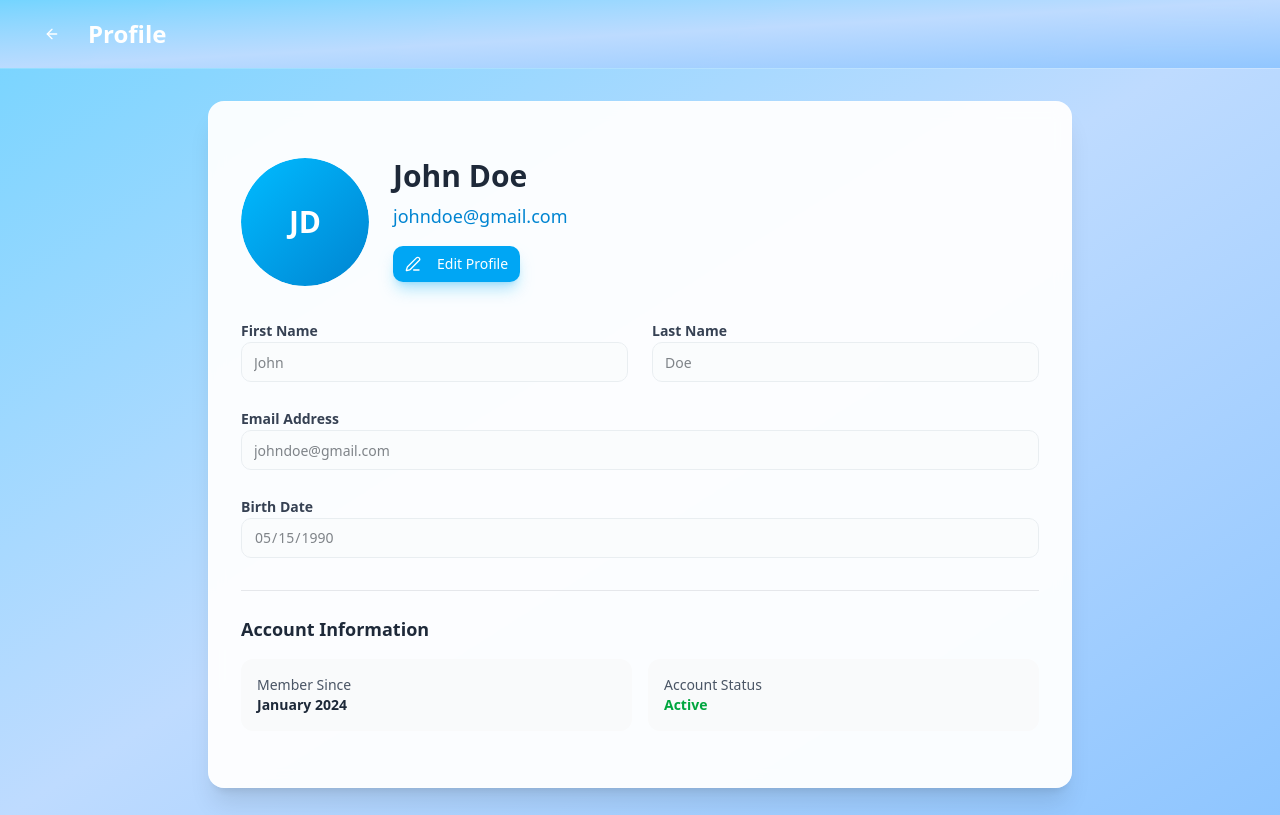
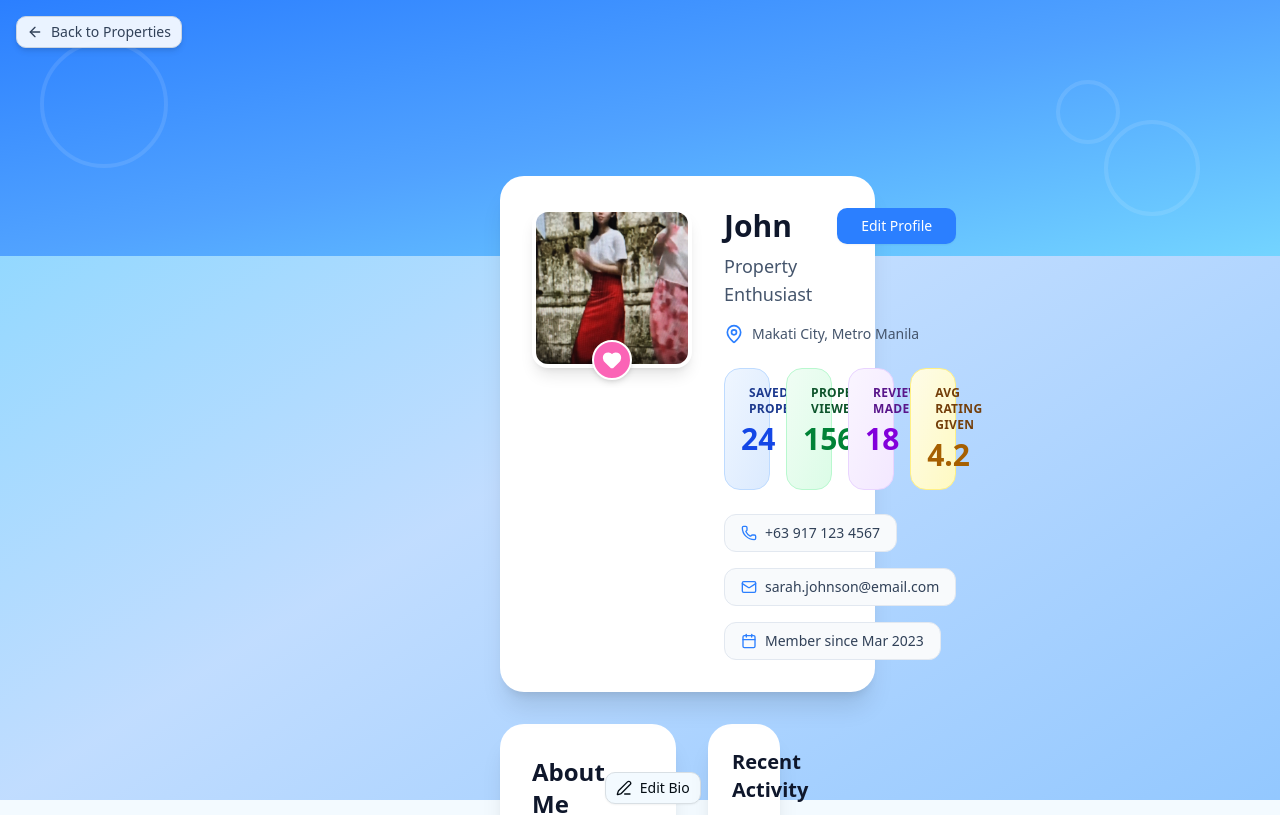
Before and after one commit to coderenjoyer/RealEstateHub, a React (Vite) app in the folder AzureConnect/: page /user/profile in a window 1280 px wide. Shown: the top 815 px of the page. Built offline with nearby package versions, Linux system fonts and the light colour scheme.

Commit message:
update user=profile UI

```diff
--- a/AzureConnect/src/App.tsx
+++ b/AzureConnect/src/App.tsx
@@ -37,8 +37,9 @@ function App() {
       }
     >
       <Routes>
+        <Route path="/" element={<UserHomePage />} />
         <Route
-          path="/"
+          path="/landing"
           element={
             <main className="min-h-screen">
               <Header />
@@ -63,7 +64,6 @@ function App() {
           path="/agent/listed-properties"
           element={<AgentListedPropertiesPage />}
         />
-        <Route path="/agent" element={<AgentProfilePage />} />
         <Route path="/agent/createlist" element={<AgentListPropertyPage />} />
         <Route path="/agent/reports" element={<AgentReportsPage />} />
         <Route
@@ -82,5 +82,4 @@ function App() {
     </Suspense>
   );
 }
-
 export default App;
--- a/AzureConnect/src/components/User/profile-page.tsx
+++ b/AzureConnect/src/components/User/profile-page.tsx
@@ -1,209 +1,251 @@
-import { useState } from "react";
-import { Button } from "@/components/ui/button";
-import { Card } from "@/components/ui/card";
-import { Input } from "@/components/ui/input";
-import { Label } from "@/components/ui/label";
-import { Avatar, AvatarFallback } from "@/components/ui/avatar";
-import { ArrowLeft, Edit3, Save, X } from "lucide-react";
-import { useNavigate } from "react-router-dom";
+import { MapPin, Phone, Mail, Calendar, Heart, Home, Star, Edit3, Globe, Briefcase, GraduationCap, Award, Users, ArrowLeft } from "lucide-react"
+import { Button } from "@/components/ui/button"
+import { useNavigate } from "react-router-dom"
 
-export default function UserProfilePage() {
+function UserProfilePage() {
   const navigate = useNavigate();
-  const [isEditing, setIsEditing] = useState(false);
-  const [formData, setFormData] = useState({
-    firstName: "John",
-    lastName: "Doe",
-    email: "johndoe@gmail.com",
-    birthdate: "1990-05-15"
-  });
-
-  const handleInputChange = (field: string, value: string) => {
-    setFormData(prev => ({
-      ...prev,
-      [field]: value
-    }));
-  };
-
-  const handleSave = () => {
-    // Here you would typically save to a backend
-    console.log("Saving profile data:", formData);
-    setIsEditing(false);
-  };
-
-  const handleCancel = () => {
-    setIsEditing(false);
-    // Reset form data to original values if needed
-  };
 
   return (
-    <div className="min-h-screen bg-gradient-to-br from-sky-300 via-blue-200 to-blue-300">
-      {/* Header */}
-      <div className="bg-gradient-to-br from-sky-300/95 via-blue-200/95 to-blue-300/95 backdrop-blur-md border-b border-white/20 px-4 lg:px-8 py-4">
-        <div className="flex items-center gap-4">
-          <Button
-            variant="ghost"
-            onClick={() => navigate("/user")}
-            className="text-white hover:bg-white/20 p-2"
-          >
-            <ArrowLeft className="h-5 w-5" />
-          </Button>
-          <h1 className="text-2xl font-bold text-white">Profile</h1>
+    <div className="h-screen bg-gradient-to-br from-sky-300/95 via-blue-200/95 to-blue-300/95">
+      {/* Hero Background Section */}
+      <div className="relative h-64 w-full overflow-hidden bg-gradient-to-br from-blue-500 via-blue-400 to-sky-300">
+        {/* Decorative Pattern Overlay */}
+        <div className="absolute inset-0 opacity-10">
+          <div className="absolute top-10 left-10 w-32 h-32 border-4 border-white rounded-full"></div>
+          <div className="absolute bottom-10 right-20 w-24 h-24 border-4 border-white rounded-full"></div>
+          <div className="absolute top-20 right-40 w-16 h-16 border-4 border-white rounded-full"></div>
         </div>
       </div>
 
-      {/* Main Content */}
-      <div className="container mx-auto px-4 py-8 max-w-4xl">
-        <Card className="bg-white/95 backdrop-blur-sm border-white/20 shadow-xl">
-          <div className="p-6 lg:p-8">
-            {/* Profile Header */}
-            <div className="flex flex-col lg:flex-row items-center lg:items-start gap-6 mb-8">
-              <div className="relative">
-                <Avatar className="h-24 w-24 lg:h-32 lg:w-32">
-                  <AvatarFallback className="bg-gradient-to-br from-sky-400 to-sky-600 text-white text-2xl lg:text-3xl font-bold shadow-lg">
-                    {formData.firstName[0]}{formData.lastName[0]}
-                  </AvatarFallback>
-                </Avatar>
-                {isEditing && (
+      {/* Back Button */}
+      <div className="absolute top-4 left-4 z-10">
         <Button
+          variant="outline"
           size="sm"
-                    className="absolute -bottom-2 -right-2 bg-sky-500 hover:bg-sky-600 text-white rounded-full p-2 shadow-lg"
+          onClick={() => navigate("/user")}
+          className="flex items-center gap-2 bg-white/90 hover:bg-white text-slate-700 border-slate-300 shadow-md"
         >
-                    <Edit3 className="h-4 w-4" />
+          <ArrowLeft className="w-4 h-4" />
+          Back to Properties
         </Button>
-                )}
       </div>
 
-              <div className="flex-1 text-center lg:text-left">
-                <h2 className="text-2xl lg:text-3xl font-bold text-gray-800 mb-2">
-                  {formData.firstName} {formData.lastName}
-                </h2>
-                <p className="text-sky-600 text-lg">{formData.email}</p>
-                <div className="mt-4">
-                  {!isEditing ? (
-                    <Button
-                      onClick={() => setIsEditing(true)}
-                      className="bg-sky-500 hover:bg-sky-600 text-white shadow-lg shadow-sky-500/30"
-                    >
-                      <Edit3 className="h-4 w-4 mr-2" />
-                      Edit Profile
-                    </Button>
-                  ) : (
-                    <div className="flex gap-2 justify-center lg:justify-start">
-                      <Button
-                        onClick={handleSave}
-                        className="bg-green-500 hover:bg-green-600 text-white shadow-lg shadow-green-500/30"
-                      >
-                        <Save className="h-4 w-4 mr-2" />
-                        Save Changes
-                      </Button>
-                      <Button
-                        onClick={handleCancel}
-                        variant="outline"
-                        className="border-red-300 text-red-600 hover:bg-red-50"
-                      >
-                        <X className="h-4 w-4 mr-2" />
-                        Cancel
-                      </Button>
+      {/* Profile Section */}
+      <div className="relative max-w-10xl mx-auto px-[500px] -mt-20">
+        <div className="bg-white rounded-3xl shadow-xl sm:p-8 p-4 min-w-[375px]">
+          <div className="flex flex-col md:flex-row gap-8 items-start">
+            {/* Profile Image */}
+            <div className="relative flex-shrink-0">
+              <div className="relative h-40 w-40 rounded-2xl border-4 border-white bg-white shadow-lg overflow-hidden">
+                <img src="/header.jpeg" alt="User profile" className="h-full w-full object-cover" />
               </div>
-                  )}
+              {/* Heart Badge */}
+              <div className="absolute -bottom-3 left-1/2 -translate-x-1/2">
+                <div className="bg-pink-400 rounded-full p-2 shadow-md border-2 border-white">
+                  <Heart className="w-5 h-5 text-white fill-white" />
                 </div>
               </div>
             </div>
 
-            {/* Profile Form */}
-            <div className="grid grid-cols-1 lg:grid-cols-2 gap-6">
-              {/* First Name */}
-              <div className="space-y-2">
-                <Label htmlFor="firstName" className="text-sm font-semibold text-gray-700">
-                  First Name
-                </Label>
-                <Input
-                  id="firstName"
-                  value={formData.firstName}
-                  onChange={(e) => handleInputChange("firstName", e.target.value)}
-                  disabled={!isEditing}
-                  className={`transition-all ${
-                    isEditing
-                      ? "bg-white border-sky-300 focus:border-sky-500 focus:ring-sky-500/20"
-                      : "bg-gray-50 border-gray-200"
-                  }`}
-                />
+            {/* Profile Info */}
+            <div className="flex-1">
+              <div className="flex items-start justify-between mb-4">
+                <div>
+                  <h1 className="text-3xl font-bold text-slate-900 mb-2">John </h1>
+                  <p className="text-lg text-slate-600 font-medium">Property Enthusiast</p>
+                </div>
+                <Button className="bg-blue-500 hover:bg-blue-600 text-white px-6">
+                  Edit Profile
+                </Button>
               </div>
 
-              {/* Last Name */}
-              <div className="space-y-2">
-                <Label htmlFor="lastName" className="text-sm font-semibold text-gray-700">
-                  Last Name
-                </Label>
-                <Input
-                  id="lastName"
-                  value={formData.lastName}
-                  onChange={(e) => handleInputChange("lastName", e.target.value)}
-                  disabled={!isEditing}
-                  className={`transition-all ${
-                    isEditing
-                      ? "bg-white border-sky-300 focus:border-sky-500 focus:ring-sky-500/20"
-                      : "bg-gray-50 border-gray-200"
-                  }`}
-                />
+              {/* Location */}
+              <div className="flex items-center gap-2 text-slate-600 mb-6">
+                <MapPin className="w-5 h-5 text-blue-500" />
+                <span className="text-sm font-medium">Makati City, Metro Manila</span>
               </div>
 
-              {/* Email */}
-              <div className="space-y-2 lg:col-span-2">
-                <Label htmlFor="email" className="text-sm font-semibold text-gray-700">
-                  Email Address
-                </Label>
-                <Input
-                  id="email"
-                  type="email"
-                  value={formData.email}
-                  onChange={(e) => handleInputChange("email", e.target.value)}
-                  disabled={!isEditing}
-                  className={`transition-all ${
-                    isEditing
-                      ? "bg-white border-sky-300 focus:border-sky-500 focus:ring-sky-500/20"
-                      : "bg-gray-50 border-gray-200"
-                  }`}
-                />
+              {/* Stats Grid */}
+              <div className="grid grid-cols-1 sm:grid-cols-2 lg:grid-cols-4 gap-4 mb-6">
+                <div className="bg-gradient-to-br from-blue-50 to-blue-100 rounded-xl p-4 border border-blue-200">
+                  <div className="flex items-center gap-2 mb-1">
+                    <Heart className="w-4 h-4 text-blue-600" />
+                    <p className="text-xs font-semibold text-blue-900 uppercase tracking-wide">Saved Properties</p>
                   </div>
-
-              {/* Birthdate */}
-              <div className="space-y-2 lg:col-span-2">
-                <Label htmlFor="birthdate" className="text-sm font-semibold text-gray-700">
-                  Birth Date
-                </Label>
-                <Input
-                  id="birthdate"
-                  type="date"
-                  value={formData.birthdate}
-                  onChange={(e) => handleInputChange("birthdate", e.target.value)}
-                  disabled={!isEditing}
-                  className={`transition-all ${
-                    isEditing
-                      ? "bg-white border-sky-300 focus:border-sky-500 focus:ring-sky-500/20"
-                      : "bg-gray-50 border-gray-200"
-                  }`}
-                />
+                  <p className="text-3xl font-bold text-blue-700">24</p>
+                </div>
+                <div className="bg-gradient-to-br from-green-50 to-green-100 rounded-xl p-4 border border-green-200">
+                  <div className="flex items-center gap-2 mb-1">
+                    <Home className="w-4 h-4 text-green-600" />
+                    <p className="text-xs font-semibold text-green-900 uppercase tracking-wide">Properties Viewed</p>
+                  </div>
+                  <p className="text-3xl font-bold text-green-700">156</p>
+                </div>
+                <div className="bg-gradient-to-br from-purple-50 to-purple-100 rounded-xl p-4 border border-purple-200">
+                  <div className="flex items-center gap-2 mb-1">
+                    <Star className="w-4 h-4 text-purple-600" />
+                    <p className="text-xs font-semibold text-purple-900 uppercase tracking-wide">Reviews Made</p>
+                  </div>
+                  <p className="text-3xl font-bold text-purple-700">18</p>
+                </div>
+                <div className="bg-gradient-to-br from-yellow-50 to-yellow-100 rounded-xl p-4 border border-yellow-200">
+                  <div className="flex items-center gap-2 mb-1">
+                    <Award className="w-4 h-4 text-yellow-600" />
+                    <p className="text-xs font-semibold text-yellow-900 uppercase tracking-wide">Avg Rating Given</p>
+                  </div>
+                  <p className="text-3xl font-bold text-yellow-700">4.2</p>
                 </div>
               </div>
 
-            {/* Additional Info Section */}
-            <div className="mt-8 pt-6 border-t border-gray-200">
-              <h3 className="text-lg font-semibold text-gray-800 mb-4">Account Information</h3>
-              <div className="grid grid-cols-1 lg:grid-cols-2 gap-4 text-sm">
-                <div className="bg-gray-50 rounded-lg p-4">
-                  <p className="text-gray-600">Member Since</p>
-                  <p className="font-semibold text-gray-800">January 2024</p>
+              {/* Contact Info */}
+              <div className="flex flex-wrap gap-4">
+                <div className="flex items-center gap-2 bg-slate-50 px-4 py-2 rounded-lg border border-slate-200">
+                  <Phone className="w-4 h-4 text-blue-500" />
+                  <span className="text-sm font-medium text-slate-700">+63 917 123 4567</span>
                 </div>
-                <div className="bg-gray-50 rounded-lg p-4">
-                  <p className="text-gray-600">Account Status</p>
-                  <p className="font-semibold text-green-600">Active</p>
+                <div className="flex items-center gap-2 bg-slate-50 px-4 py-2 rounded-lg border border-slate-200">
+                  <Mail className="w-4 h-4 text-blue-500" />
+                  <span className="text-sm font-medium text-slate-700">sarah.johnson@email.com</span>
+                </div>
+                <div className="flex items-center gap-2 bg-slate-50 px-4 py-2 rounded-lg border border-slate-200">
+                  <Calendar className="w-4 h-4 text-blue-500" />
+                  <span className="text-sm font-medium text-slate-700">Member since Mar 2023</span>
                 </div>
               </div>
             </div>
           </div>
-        </Card>
         </div>
       </div>
-  );
+
+      {/* Additional Profile Sections */}
+      <div className="max-w-10xl mx-auto px-[500px] mt-8">
+        <div className="grid grid-cols-1 lg:grid-cols-3 gap-8">
+          {/* Bio Section */}
+          <div className="lg:col-span-2">
+            <div className="bg-white rounded-3xl shadow-xl p-8">
+              <div className="flex items-center justify-between mb-6">
+                <h2 className="text-2xl font-bold text-slate-900">About Me</h2>
+                <Button variant="outline" size="sm" className="flex items-center gap-2">
+                  <Edit3 className="w-4 h-4" />
+                  Edit Bio
+                </Button>
+              </div>
+              <div className="prose prose-slate max-w-none">
+                <p className="text-slate-700 leading-relaxed mb-4">
+                  I'm a passionate real estate enthusiast with over 5 years of experience in property investment and development.
+                  My journey in real estate began when I purchased my first condominium unit in Makati, and since then,
+                  I've been fascinated by the dynamic Philippine property market.
+                </p>
+                <p className="text-slate-700 leading-relaxed mb-4">
+                  I specialize in residential properties, particularly condominiums and townhouses in Metro Manila.
+                  I enjoy helping others navigate the complex world of property investment and have successfully
+                  guided numerous friends and family members through their property purchases.
+                </p>
+                <p className="text-slate-700 leading-relaxed">
+                  When I'm not exploring new properties, you can find me reading about market trends,
+                  attending real estate seminars, or enjoying the vibrant city life of Manila.
+                </p>
+              </div>
+            </div>
+
+            {/* Preferences Section */}
+            <div className="bg-white rounded-3xl shadow-xl p-8 mt-8">
+              <h2 className="text-2xl font-bold text-slate-900 mb-6">Property Preferences</h2>
+              <div className="grid grid-cols-1 md:grid-cols-2 gap-6">
+                <div className="space-y-4">
+                  <div className="flex items-center gap-3 p-4 bg-blue-50 rounded-xl border border-blue-200">
+                    <Home className="w-5 h-5 text-blue-600" />
+                    <div>
+                      <p className="font-semibold text-blue-900">Property Type</p>
+                      <p className="text-sm text-blue-700">Condominium, Townhouse</p>
+                    </div>
+                  </div>
+                  <div className="flex items-center gap-3 p-4 bg-green-50 rounded-xl border border-green-200">
+                    <MapPin className="w-5 h-5 text-green-600" />
+                    <div>
+                      <p className="font-semibold text-green-900">Preferred Location</p>
+                      <p className="text-sm text-green-700">Makati, BGC, Ortigas</p>
+                    </div>
+                  </div>
+                </div>
+                <div className="space-y-4">
+                  <div className="flex items-center gap-3 p-4 bg-purple-50 rounded-xl border border-purple-200">
+                    <Briefcase className="w-5 h-5 text-purple-600" />
+                    <div>
+                      <p className="font-semibold text-purple-900">Budget Range</p>
+                      <p className="text-sm text-purple-700">₱3M - ₱8M</p>
+                    </div>
+                  </div>
+                  <div className="flex items-center gap-3 p-4 bg-orange-50 rounded-xl border border-orange-200">
+                    <Award className="w-5 h-5 text-orange-600" />
+                    <div>
+                      <p className="font-semibold text-orange-900">Investment Goal</p>
+                      <p className="text-sm text-orange-700">Long-term rental income</p>
+                    </div>
+                  </div>
+                </div>
+              </div>
+            </div>
+          </div>
+
+          {/* Sidebar */}
+          <div className="space-y-8">
+            {/* Activity Summary */}
+            <div className="bg-white rounded-3xl shadow-xl p-6">
+              <h3 className="text-xl font-bold text-slate-900 mb-4">Recent Activity</h3>
+              <div className="space-y-4">
+                <div className="flex items-center gap-3 p-3 bg-slate-50 rounded-lg">
+                  <div className="w-2 h-2 bg-blue-500 rounded-full"></div>
+                  <div className="flex-1">
+                    <p className="text-sm font-medium text-slate-900">Viewed luxury condo in BGC</p>
+                    <p className="text-xs text-slate-500">2 hours ago</p>
+                  </div>
+                </div>
+                <div className="flex items-center gap-3 p-3 bg-slate-50 rounded-lg">
+                  <div className="w-2 h-2 bg-green-500 rounded-full"></div>
+                  <div className="flex-1">
+                    <p className="text-sm font-medium text-slate-900">Saved townhouse in Makati</p>
+                    <p className="text-xs text-slate-500">1 day ago</p>
+                  </div>
+                </div>
+                <div className="flex items-center gap-3 p-3 bg-slate-50 rounded-lg">
+                  <div className="w-2 h-2 bg-purple-500 rounded-full"></div>
+                  <div className="flex-1">
+                    <p className="text-sm font-medium text-slate-900">Rated condo 5 stars</p>
+                    <p className="text-xs text-slate-500">3 days ago</p>
+                  </div>
+                </div>
+              </div>
+            </div>
+
+            {/* Quick Stats */}
+            <div className="bg-white rounded-3xl shadow-xl p-6">
+              <h3 className="text-xl font-bold text-slate-900 mb-4">Quick Stats</h3>
+              <div className="space-y-4">
+                <div className="flex justify-between items-center">
+                  <span className="text-slate-600">Profile Views</span>
+                  <span className="font-semibold text-slate-900">1,247</span>
+                </div>
+                <div className="flex justify-between items-center">
+                  <span className="text-slate-600">Connections</span>
+                  <span className="font-semibold text-slate-900">89</span>
+                </div>
+                <div className="flex justify-between items-center">
+                  <span className="text-slate-600">Recommendations</span>
+                  <span className="font-semibold text-slate-900">23</span>
+                </div>
+                <div className="flex justify-between items-center">
+                  <span className="text-slate-600">Last Active</span>
+                  <span className="font-semibold text-slate-900">2 hours ago</span>
+                </div>
+              </div>
+            </div>
+
+          </div>
+        </div>
+      </div>
+    </div>
+  )
 }
+
+export default UserProfilePage
```
Lines whose indentation alone changed are shown as unchanged.
